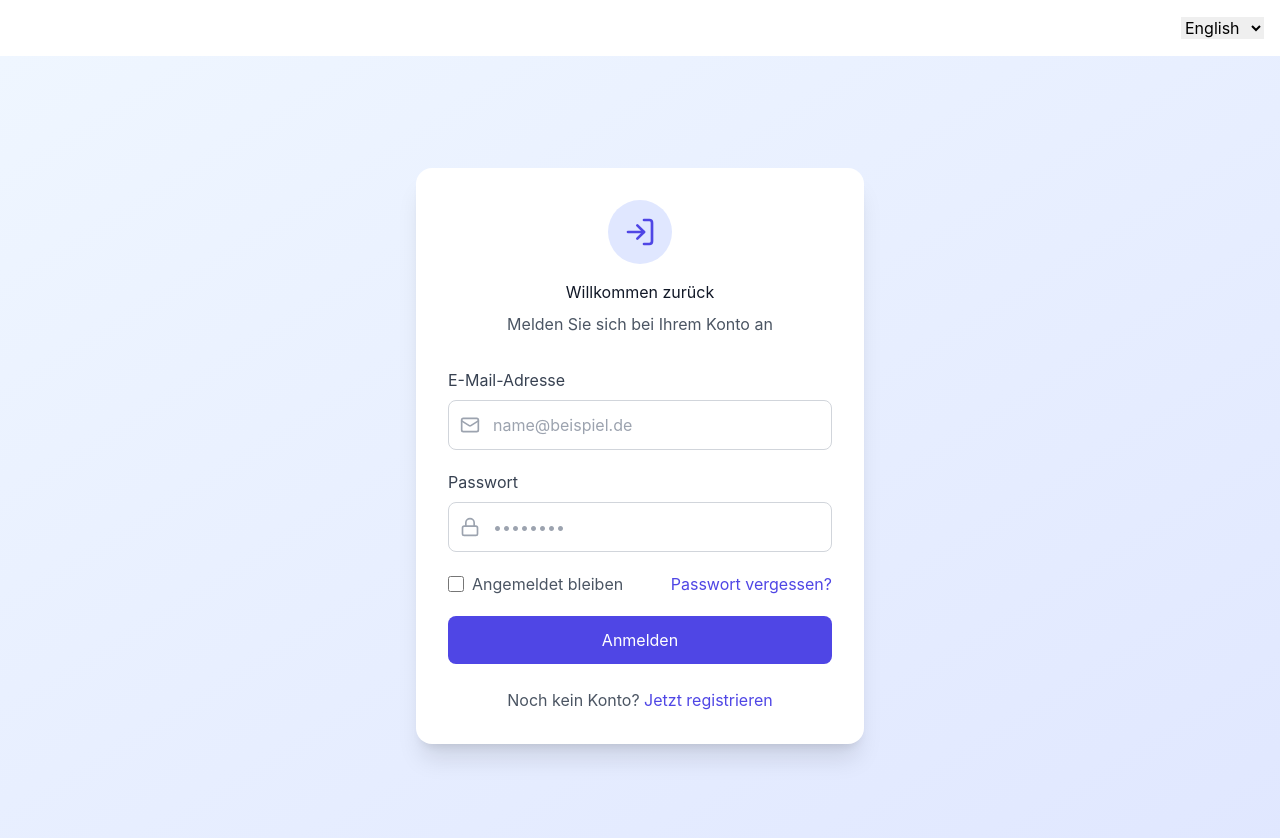
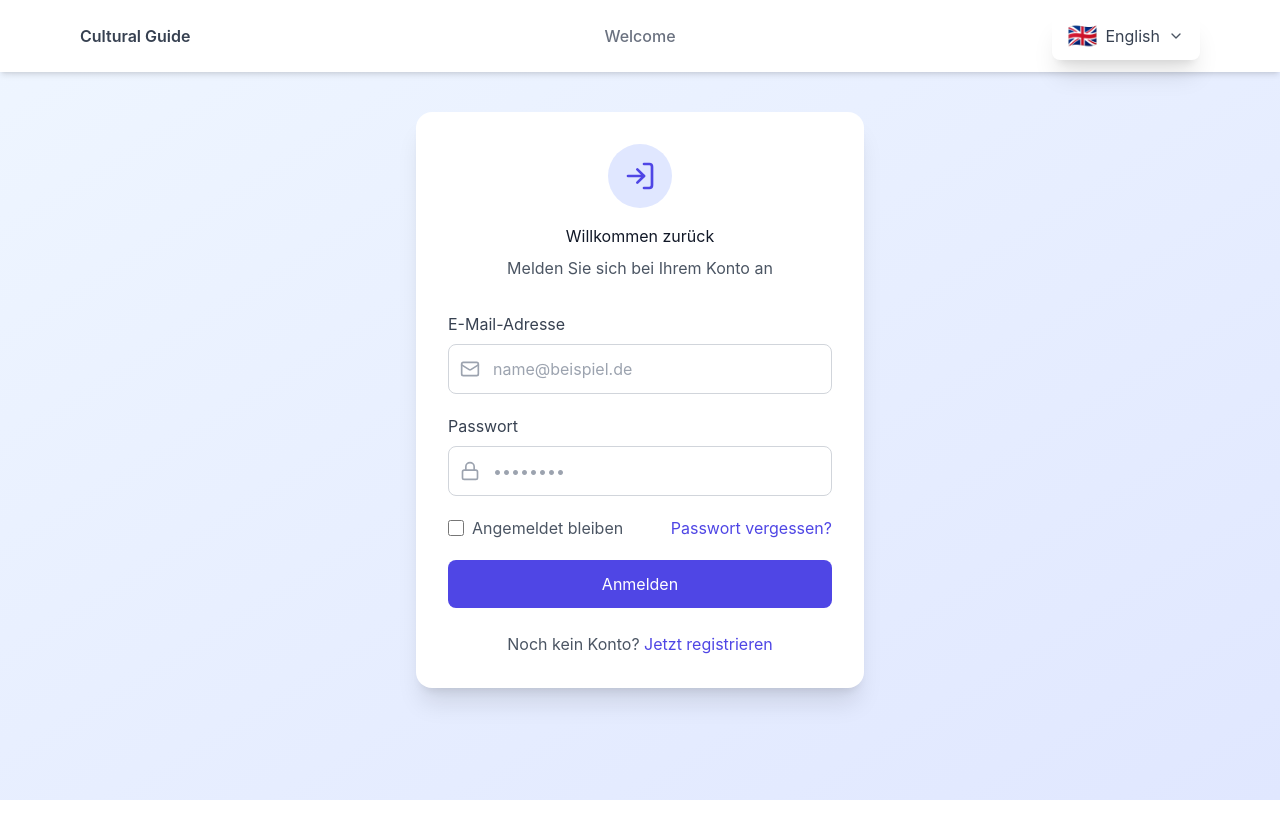
Before and after one commit to EldoradoYankee/CulturalGuide, a React (Create React App) app in the folder cultural-guide-frontend/: page / in a window 1280 px wide. Shown: the top 838 px of the page. After the commit the page ends 800 px from the top, so only its background shows below. Built offline with nearby package versions, Linux system fonts and the light colour scheme.

Commit message:
Add Header component

```diff
--- a/cultural-guide-frontend/src/App.js
+++ b/cultural-guide-frontend/src/App.js
@@ -4,6 +4,7 @@
 import { PasswordRecovery } from "./components/PasswordRecovery";
 import { Dashboard } from "./components/Dashboard";
 import { useTranslation } from "react-i18next";
+import {Header} from "./components/Header";
 
 
 // You can keep the AuthView as a plain object/constant if needed
@@ -64,13 +65,7 @@
 
     return (
         <Suspense fallback={<div>Loading...</div>}>
-            <div style={{ padding: "1rem", textAlign: "right" }}>
-                <select value={i18n.language} onChange={handleLanguageChange}>
-                    <option value="en">English</option>
-                    <option value="de">Deutsch</option>
-                    <option value="it">Italiano</option>
-                </select>
-            </div>
+            <Header/>
         <div className="min-h-screen bg-gradient-to-br from-blue-50 to-indigo-100">
             {currentView === "login" && (
                 <LoginForm
```
